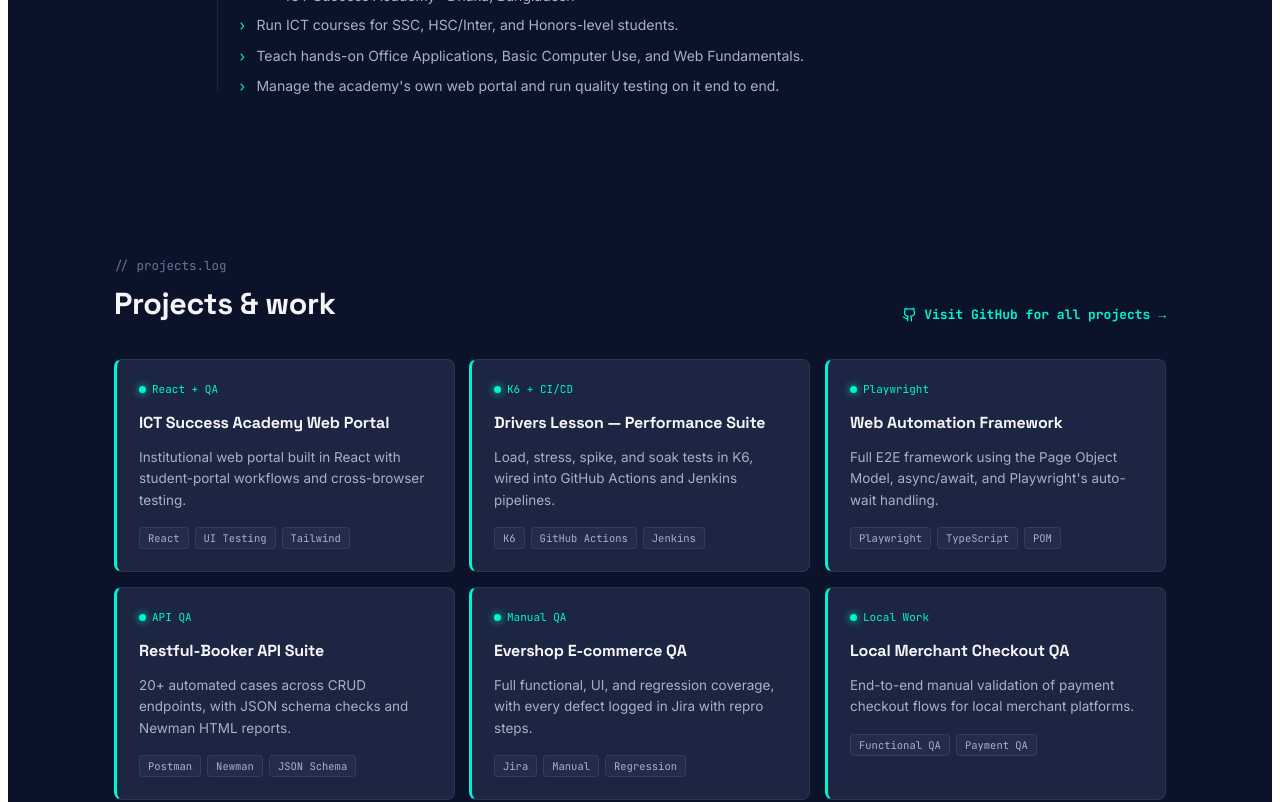
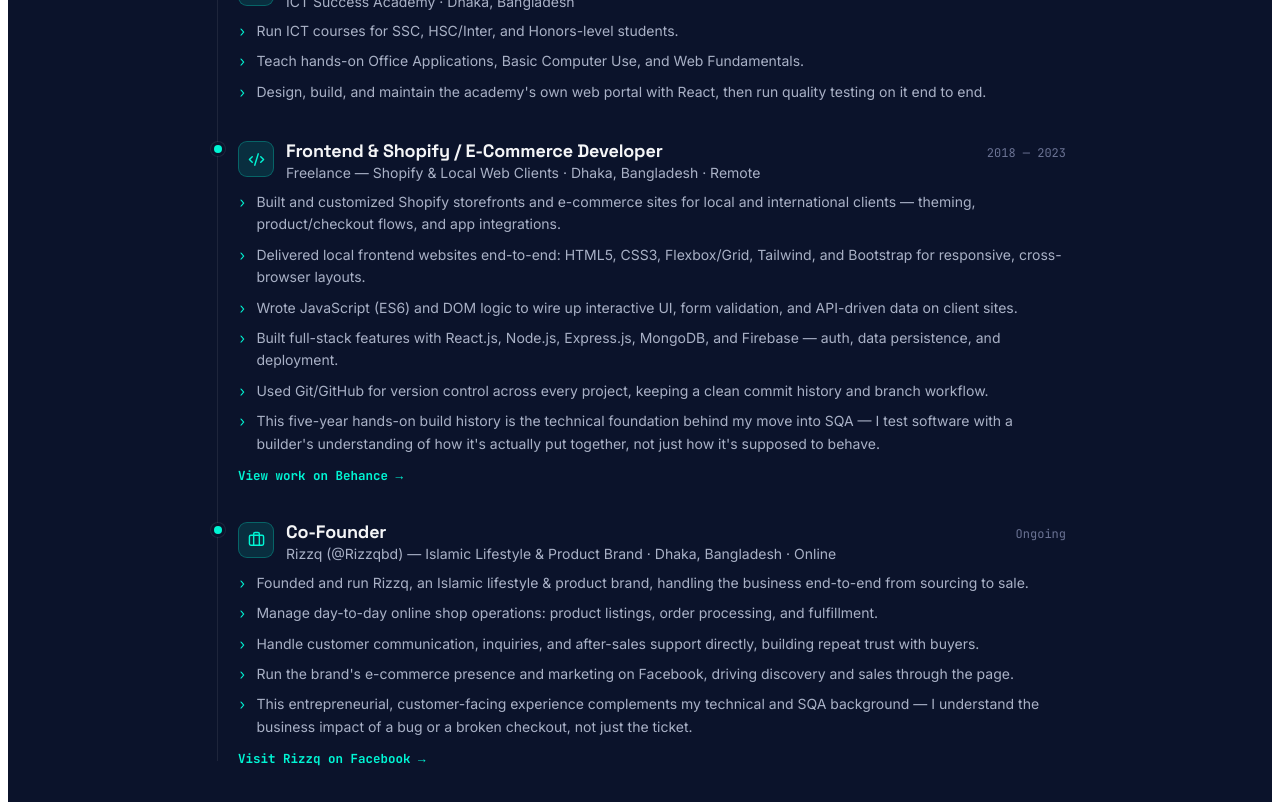
Before and after one commit to rezwanulislamrimel/SQA-Portfolio-rezwanulrimel, a React (Vite) app: page / in a window 1280 px wide. Shown: the part 1240-2042 px from the top of the page. Built offline with nearby package versions, Linux system fonts and the light colour scheme.

Commit message:
added some new feature

```diff
--- a/src/App.jsx
+++ b/src/App.jsx
@@ -1,5 +1,5 @@
 import { useState } from "react";
-import { Briefcase, Github, Linkedin, Mail, MessageCircle, ChevronDown, Award, GraduationCap, Building2, BookOpen } from "lucide-react";
+import { Briefcase, Github, Linkedin, Mail, MessageCircle, ChevronDown, Award, GraduationCap, Building2, BookOpen, Menu, X, Code2 } from "lucide-react";
 
 /* ═══════════════════════════════════════════
    DESIGN TOKENS — grounded in QA/test-report vernacular
@@ -79,8 +79,41 @@ const EXPERIENCES = [
     points: [
       "Run ICT courses for SSC, HSC/Inter, and Honors-level students.",
       "Teach hands-on Office Applications, Basic Computer Use, and Web Fundamentals.",
-      "Manage the academy's own web portal and run quality testing on it end to end.",
+      "Design, build, and maintain the academy's own web portal with React, then run quality testing on it end to end.",
     ],
+  },
+  {
+    role: "Frontend & Shopify / E-Commerce Developer",
+    company: "Freelance — Shopify & Local Web Clients",
+    location: "Dhaka, Bangladesh · Remote",
+    period: "2018 — 2023",
+    status: "past",
+    icon: "Code2",
+    points: [
+      "Built and customized Shopify storefronts and e-commerce sites for local and international clients — theming, product/checkout flows, and app integrations.",
+      "Delivered local frontend websites end-to-end: HTML5, CSS3, Flexbox/Grid, Tailwind, and Bootstrap for responsive, cross-browser layouts.",
+      "Wrote JavaScript (ES6) and DOM logic to wire up interactive UI, form validation, and API-driven data on client sites.",
+      "Built full-stack features with React.js, Node.js, Express.js, MongoDB, and Firebase — auth, data persistence, and deployment.",
+      "Used Git/GitHub for version control across every project, keeping a clean commit history and branch workflow.",
+      "This five-year hands-on build history is the technical foundation behind my move into SQA — I test software with a builder's understanding of how it's actually put together, not just how it's supposed to behave.",
+    ],
+    link: { label: "View work on Behance", url: "https://www.behance.net/rezwanulrimel" },
+  },
+  {
+    role: "Co-Founder",
+    company: "Rizzq (@Rizzqbd) — Islamic Lifestyle & Product Brand",
+    location: "Dhaka, Bangladesh · Online",
+    period: "Ongoing",
+    status: "active",
+    icon: "Briefcase",
+    points: [
+      "Founded and run Rizzq, an Islamic lifestyle & product brand, handling the business end-to-end from sourcing to sale.",
+      "Manage day-to-day online shop operations: product listings, order processing, and fulfillment.",
+      "Handle customer communication, inquiries, and after-sales support directly, building repeat trust with buyers.",
+      "Run the brand's e-commerce presence and marketing on Facebook, driving discovery and sales through the page.",
+      "This entrepreneurial, customer-facing experience complements my technical and SQA background — I understand the business impact of a bug or a broken checkout, not just the ticket.",
+    ],
+    link: { label: "Visit Rizzq on Facebook", url: "https://www.facebook.com/Rizzqbd" },
   },
 ];
 
@@ -109,6 +142,7 @@ const SKILL_CATEGORIES = [
   { category: "CI/CD & Tools", skills: ["GitHub Actions", "Jenkins", "Postman", "Newman", "Jira", "TestRail", "Git"] },
   { category: "Concepts", skills: ["SDLC", "STLC", "Agile Scrum", "Bug Life Cycle"] },
   { category: "Languages", skills: ["JavaScript", "TypeScript", "SQL"] },
+  { category: "Web Development", skills: ["HTML5 & CSS3", "Tailwind & Bootstrap", "JavaScript (ES6+)", "React & React Router", "Node.js & Express", "MongoDB", "Firebase Auth & JWT", "REST API Design"] },
 ];
 
 /* ═══════════════════════════════════════════
@@ -208,8 +242,10 @@ export default function Portfolio() {
   const [submitted, setSubmitted] = useState(false);
   const [openPost, setOpenPost] = useState(null);
   const [hireOpen, setHireOpen] = useState(false);
+  const [mobileNavOpen, setMobileNavOpen] = useState(false);
 
   const goto = (id) => {
+    setMobileNavOpen(false);
     const el = document.getElementById(id);
     if (el) el.scrollIntoView({ behavior: "smooth", block: "start" });
   };
@@ -276,6 +312,22 @@ export default function Portfolio() {
           .grid-2 { grid-template-columns: 1fr !important; }
           .hero-grid { grid-template-columns: 1fr !important; }
         }
+        .menu-btn { display: none; }
+        .mobile-nav-panel { animation: fadeUp 0.2s ease both; }
+        @media (max-width: 720px) {
+          .nav-links { display: none !important; }
+          .menu-btn { display: flex !important; }
+          #home { padding: 48px 18px 40px !important; }
+          #experience, #projects, #skills, #blog { padding: 56px 18px !important; }
+          #contact { padding: 56px 18px !important; }
+          .float-photo { animation: none; }
+        }
+        @media (max-width: 600px) {
+          .contact-grid { grid-template-columns: 1fr !important; }
+        }
+        @media (max-width: 420px) {
+          .cta-primary { flex: 1 1 auto; justify-content: center; }
+        }
       `}</style>
 
       {/* ── HEADER ── */}
@@ -293,7 +345,7 @@ export default function Portfolio() {
               <span style={{ fontFamily: FONT_MONO, fontSize: 11.5, color: C.textFaint }}>online</span>
             </div>
           </div>
-          <nav style={{ display: "flex", gap: 22, alignItems: "center" }}>
+          <nav className="nav-links" style={{ display: "flex", gap: 22, alignItems: "center" }}>
             {NAV.map((n) => (
               <button key={n.id} className="nav-btn" onClick={() => goto(n.id)} style={{ border: 0, background: "transparent", color: C.textMuted, padding: 0, fontSize: 13.5, fontWeight: 500, cursor: "pointer" }}>
                 {n.label}
@@ -323,7 +375,36 @@ export default function Portfolio() {
               )}
             </div>
           </nav>
+
+          <button
+            className="menu-btn"
+            onClick={() => setMobileNavOpen(!mobileNavOpen)}
+            aria-label="Toggle menu"
+            style={{ display: "none", border: `1px solid ${C.border}`, background: "transparent", color: C.textMain, width: 38, height: 38, borderRadius: 8, cursor: "pointer", alignItems: "center", justifyContent: "center" }}
+          >
+            {mobileNavOpen ? <X size={19} /> : <Menu size={19} />}
+          </button>
         </div>
+
+        {mobileNavOpen && (
+          <div className="mobile-nav-panel" style={{ borderTop: `1px solid ${C.border}`, background: C.surface, padding: "8px 24px 18px" }}>
+            {NAV.map((n) => (
+              <button key={n.id} onClick={() => goto(n.id)} style={{ display: "block", width: "100%", textAlign: "left", border: 0, background: "transparent", color: C.textMuted, padding: "12px 0", fontSize: 14.5, fontWeight: 500, cursor: "pointer", borderBottom: `1px solid ${C.border}` }}>
+                {n.label}
+              </button>
+            ))}
+            <div style={{ display: "flex", gap: 10, marginTop: 14 }}>
+              <a href={`mailto:${PERSONAL_INFO.email}`} onClick={() => setMobileNavOpen(false)} style={{ flex: 1, display: "flex", alignItems: "center", justifyContent: "center", gap: 8, textDecoration: "none", background: C.pass, color: "#0B132B", padding: "11px 14px", borderRadius: 8, fontSize: 13.5, fontWeight: 700 }}>
+                <Mail size={15} />
+                Email
+              </a>
+              <a href={`https://wa.me/${PERSONAL_INFO.phone.replace(/[^0-9]/g, "")}`} target="_blank" rel="noreferrer" onClick={() => setMobileNavOpen(false)} style={{ flex: 1, display: "flex", alignItems: "center", justifyContent: "center", gap: 8, textDecoration: "none", border: `1px solid ${C.borderHi}`, color: C.textMain, padding: "11px 14px", borderRadius: 8, fontSize: 13.5, fontWeight: 700 }}>
+                <MessageCircle size={15} />
+                WhatsApp
+              </a>
+            </div>
+          </div>
+        )}
       </header>
 
       {/* ── HERO ── */}
@@ -339,7 +420,7 @@ export default function Portfolio() {
           </h1>
 
           <p className="fade-up fade-up-3" style={{ fontSize: 16, color: C.textMuted, lineHeight: 1.7, maxWidth: 500, marginBottom: 30 }}>
-            {PERSONAL_INFO.name} — {PERSONAL_INFO.title} in Dhaka. Manual and automated testing across web, mobile, and API layers, with Playwright, K6, and Postman doing the heavy lifting.
+            {PERSONAL_INFO.name} — {PERSONAL_INFO.title} in Dhaka. Manual and automated testing across web, mobile, and API layers, with Playwright, K6, and Postman doing the heavy lifting — and I build the websites I test, too, with React and the MERN stack.
           </p>
 
           <div className="fade-up fade-up-4" style={{ display: "flex", gap: 12, flexWrap: "wrap", marginBottom: 28 }}>
@@ -416,7 +497,7 @@ export default function Portfolio() {
               <span style={{ position: "absolute", left: -24, top: 6, width: 8, height: 8, borderRadius: "50%", background: C.pass, boxShadow: `0 0 0 3px ${C.bg}, 0 0 0 4px ${C.border}` }} />
               <div style={{ display: "flex", gap: 12, marginBottom: 10 }}>
                 <div style={{ width: 36, height: 36, borderRadius: 9, background: C.passDim, border: `1px solid ${C.pass}44`, display: "grid", placeItems: "center", flexShrink: 0, alignSelf: "flex-start", marginTop: 2 }}>
-                  {exp.icon === "Building2" ? <Building2 size={17} color={C.pass} /> : <BookOpen size={17} color={C.pass} />}
+                  {exp.icon === "Building2" ? <Building2 size={17} color={C.pass} /> : exp.icon === "Code2" ? <Code2 size={17} color={C.pass} /> : exp.icon === "Briefcase" ? <Briefcase size={17} color={C.pass} /> : <BookOpen size={17} color={C.pass} />}
                 </div>
                 <div style={{ flex: 1, minWidth: 0 }}>
                   <div style={{ display: "flex", justifyContent: "space-between", alignItems: "baseline", flexWrap: "wrap", gap: "4px 12px" }}>
@@ -433,6 +514,16 @@ export default function Portfolio() {
                   </li>
                 ))}
               </ul>
+              {exp.link && (
+                <a
+                  href={exp.link.url}
+                  target="_blank"
+                  rel="noreferrer"
+                  style={{ display: "inline-flex", alignItems: "center", gap: 6, marginTop: 12, textDecoration: "none", color: C.pass, fontSize: 12.5, fontWeight: 600, fontFamily: FONT_MONO }}
+                >
+                  {exp.link.label} →
+                </a>
+              )}
             </div>
           ))}
         </div>
@@ -592,7 +683,7 @@ export default function Portfolio() {
         <SectionTag>// contact.log</SectionTag>
         <h2 style={{ fontSize: "1.9rem", fontWeight: 800, marginBottom: 36 }}>Get in touch</h2>
 
-        <div style={{ display: "grid", gridTemplateColumns: "1fr 1fr", gap: 12, marginBottom: 28 }}>
+        <div className="contact-grid" style={{ display: "grid", gridTemplateColumns: "1fr 1fr", gap: 12, marginBottom: 28 }}>
           <div className="row-card" style={{ padding: 18, borderRadius: 8 }}>
             <div style={{ fontSize: 11.5, color: C.textFaint, marginBottom: 4 }}>Email</div>
             <a href={`mailto:${PERSONAL_INFO.email}`} style={{ color: C.pass, fontWeight: 600, fontSize: 13, textDecoration: "none" }}>{PERSONAL_INFO.email}</a>
@@ -632,7 +723,7 @@ export default function Portfolio() {
       </section>
 
       <footer style={{ padding: "28px 24px", borderTop: `1px solid ${C.border}`, textAlign: "center", fontSize: 12.5, color: C.textFaint }}>
-        {PERSONAL_INFO.name} — {PERSONAL_INFO.title} @ unidevGO · Founder, ICT Success Academy
+        {PERSONAL_INFO.name} — {PERSONAL_INFO.title} @ unidevGO · Web Developer · Founder, ICT Success Academy
       </footer>
     </div>
   );
```
